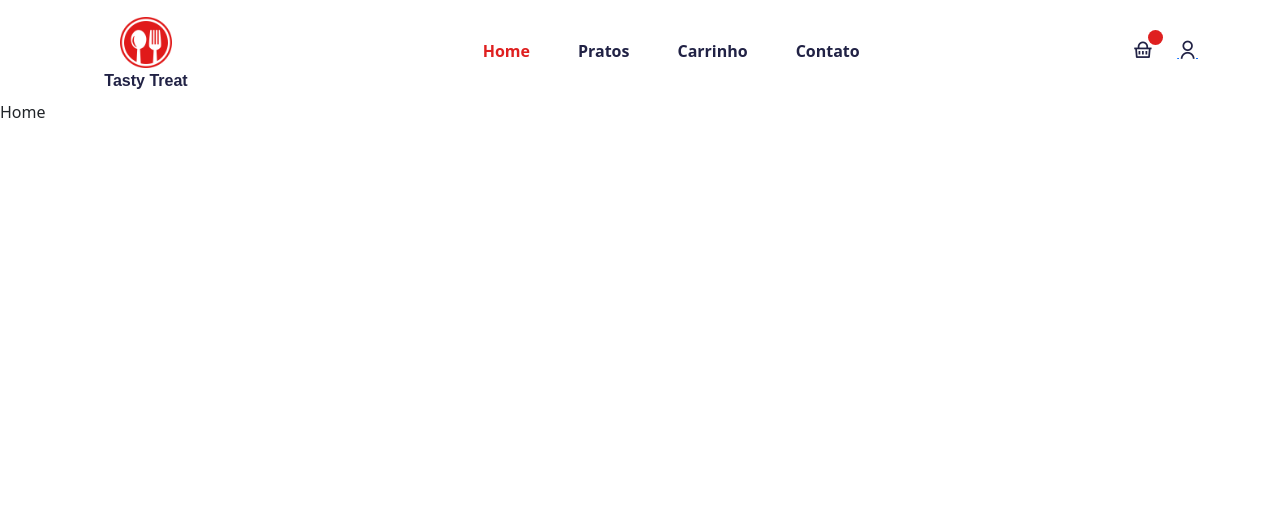
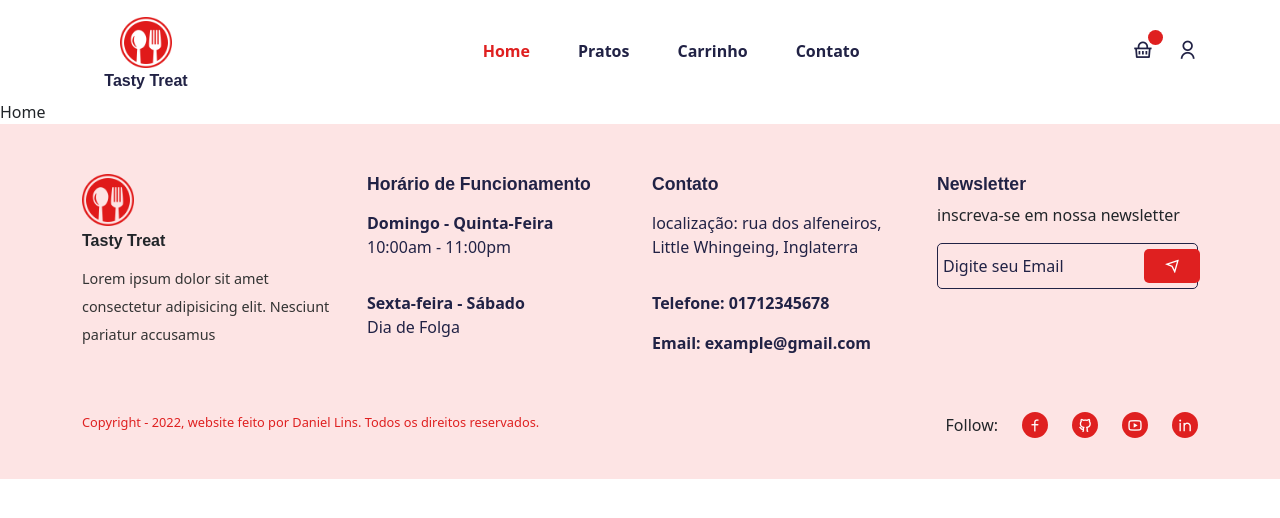
Before and after one commit to Daniel-lins/delivery-app, a React (Create React App) app: page /home in a window 1280 px wide. Shown: the top 518 px of the page. Built offline with nearby package versions, Linux system fonts and the light colour scheme; a web font is replaced by a local one.

Commit message:
feat: footer

```diff
--- a/src/App.js
+++ b/src/App.js
@@ -1,10 +1,6 @@
 import Layout from "./Componentes/Layout/Layout";
 function App() {
-  return (
-    <>
-      <Layout />
-    </>
-  );
+  return <Layout />;
 }
 
 export default App;
--- a/src/Componentes/Footer/Footer.jsx
+++ b/src/Componentes/Footer/Footer.jsx
@@ -1,5 +1,113 @@
+import logo from "../../assets/images/res-logo.png";
+import { Container, Row, Col, ListGroup, ListGroupItem } from "reactstrap";
+
+import "../../styles/footer.css";
+
+import { Link } from "react-router-dom";
+
 const Footer = () => {
-  return <div> Footer</div>;
+  return (
+    <footer className="footer">
+      <Container>
+        <Row>
+          <Col lg="3" md="4" sm="6">
+            <div className=" footer__logo text-start">
+              <img src={logo} alt="logo" />
+              <h5>Tasty Treat</h5>
+              <p>
+                Lorem ipsum dolor sit amet consectetur adipisicing elit.
+                Nesciunt pariatur accusamus
+              </p>
+            </div>
+          </Col>
+
+          <Col lg="3" md="4" sm="6">
+            <h5 className="footer__title">Horário de Funcionamento</h5>
+            <ListGroup className="deliver__time-list">
+              <ListGroupItem className=" delivery__time-item border-0 ps-0">
+                <span>Domingo - Quinta-Feira</span>
+                <p>10:00am - 11:00pm</p>
+              </ListGroupItem>
+
+              <ListGroupItem className=" delivery__time-item border-0 ps-0">
+                <span>Sexta-feira - Sábado</span>
+                <p>Dia de Folga</p>
+              </ListGroupItem>
+            </ListGroup>
+          </Col>
+
+          <Col lg="3" md="4" sm="6">
+            <h5 className="footer__title">Contato</h5>
+            <ListGroup className="deliver__time-list">
+              <ListGroupItem className=" delivery__time-item border-0 ps-0">
+                <p>
+                  localização: rua dos alfeneiros, Little Whingeing, Inglaterra
+                </p>
+              </ListGroupItem>
+              <ListGroupItem className=" delivery__time-item border-0 ps-0">
+                <span>Telefone: 01712345678</span>
+              </ListGroupItem>
+
+              <ListGroupItem className=" delivery__time-item border-0 ps-0">
+                <span>Email: example@gmail.com</span>
+              </ListGroupItem>
+            </ListGroup>
+          </Col>
+
+          <Col lg="3" md="4" sm="6">
+            <h5 className="footer__title">Newsletter</h5>
+            <p>inscreva-se em nossa newsletter</p>
+            <div className="newsletter">
+              <input type="email" placeholder="Digite seu Email" />
+              <span>
+                <i class="ri-send-plane-line"></i>
+              </span>
+            </div>
+          </Col>
+        </Row>
+
+        <Row className="mt-5">
+          <Col lg="6" md="6">
+            <p className="copyright__text">
+              Copyright - 2022, website feito por Daniel Lins. Todos os direitos
+              reservados.
+            </p>
+          </Col>
+          <Col lg="6" md="6">
+            <div className="social__links d-flex align-items-center gap-4 justify-content-end">
+              <p className="m-0">Follow: </p>
+              <span>
+                {" "}
+                <Link to="https://www.facebook.com/muhib160">
+                  <i class="ri-facebook-line"></i>
+                </Link>{" "}
+              </span>
+
+              <span>
+                <Link to="https://github.com/muhib160">
+                  <i class="ri-github-line"></i>
+                </Link>
+              </span>
+
+              <span>
+                {" "}
+                <Link to=" https://www.youtube.com/c/MuhibsTechDiary">
+                  <i class="ri-youtube-line"></i>
+                </Link>{" "}
+              </span>
+
+              <span>
+                {" "}
+                <Link to=" https://www.linkedin.com/in/muhib160/">
+                  <i class="ri-linkedin-line"></i>
+                </Link>{" "}
+              </span>
+            </div>
+          </Col>
+        </Row>
+      </Container>
+    </footer>
+  );
 };
 
 export default Footer;
--- a/src/Componentes/Layout/Layout.js
+++ b/src/Componentes/Layout/Layout.js
@@ -1,6 +1,6 @@
 import React from "react";
 import Routes from "../../Routes/Routers";
-// import Footer from "../Footer/Footer";
+import Footer from "../Footer/Footer";
 import Header from "../Header/Header";
 
 const Layout = () => {
@@ -13,7 +13,7 @@
       <div>
         <Routes />
       </div>
-      {/* <Footer /> */}
+      <Footer />
     </div>
   );
 };
--- a/src/index.css
+++ b/src/index.css
@@ -28,7 +28,7 @@
 }
 
 a {
-  text-decoration: none;
+  text-decoration: none !important;
   color: unset;
 }
 
--- /dev/null
+++ b/src/styles/footer.css
@@ -0,0 +1,130 @@
+.footer {
+  padding-top: 50px;
+  padding-bottom: 30px;
+  background: #fde4e4;
+}
+
+.footer__logo img {
+  width: calc(100% - 80%);
+  margin-bottom: 5px;
+}
+
+.footer__logo h5 {
+  font-weight: 600;
+  font-size: 1rem;
+  margin-bottom: 15px;
+}
+
+.footer__logo p {
+  font-size: 0.9rem;
+  color: #333;
+  line-height: 28px;
+}
+
+.delivery__time-item {
+  background: transparent !important;
+}
+
+.delivery__time-item span {
+  font-weight: 600;
+  font-size: 1rem;
+  color: #212245;
+}
+
+.delivery__time-item p {
+  color: #212245;
+}
+.footer__title {
+  font-size: 1.1rem;
+  color: #212245;
+  font-weight: 600;
+}
+
+.newsletter {
+  padding: 5px;
+  border: 1px solid #212245;
+  border-radius: 5px;
+  display: flex;
+  justify-content: space-between;
+  align-items: center;
+  cursor: pointer;
+}
+.newsletter input {
+  background: transparent;
+  border: none;
+  outline: none;
+}
+
+.newsletter input:focus {
+  outline: none;
+}
+
+.newsletter span {
+  background: #df2020;
+  padding: 5px 20px;
+  margin-left: -30px;
+  border-radius: 5px;
+}
+
+.newsletter span i {
+  color: #fff;
+}
+
+.newsletter input::placeholder {
+  color: #212245;
+}
+
+.social__links span i {
+  padding: 5px;
+  background: #df2020;
+  color: #fff;
+  border-radius: 50%;
+}
+
+.copyright__text {
+  font-size: 0.8rem;
+  color: #df2020;
+}
+
+@media only screen and (max-width: 992px) {
+  .newsletter input {
+    padding: 7px;
+    font-size: 0.7rem;
+  }
+  .newsletter span {
+    padding: 4px 20px;
+    font-size: 0.7rem;
+  }
+}
+
+@media only screen and (max-width: 768px) {
+  .footer__title {
+    font-size: 0.8rem;
+  }
+
+  .delivery__time-item span {
+    font-size: 0.8rem;
+  }
+
+  .delivery__time-item p {
+    font-size: 0.7rem;
+    margin-bottom: 0;
+  }
+}
+
+@media only screen and (max-width: 576px) {
+  .copyright__text {
+    text-align: center;
+  }
+
+  .social__links p {
+    font-size: 0.8rem;
+  }
+
+  .social__links span {
+    padding: 4px;
+  }
+  .social__links span a {
+    font-size: 0.7rem;
+  }
+}
```
